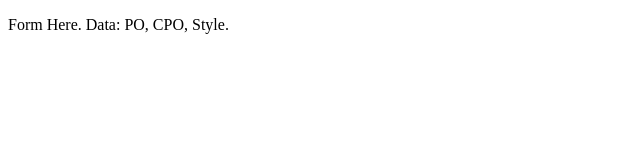
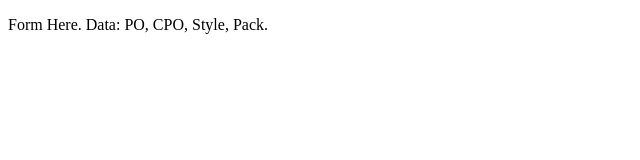
Before and after one commit to beliu/cs50w_project0, a plain HTML site: page index.html in a window 1280 px wide. Shown: the full height of the page, 0-640 px from the left. Drawn offline with Linux system fonts and the light colour scheme.

Commit message:
Add Pack Column to Form
Expand the form with the pack placeholder.

```diff
--- a/index.html
+++ b/index.html
@@ -4,6 +4,6 @@
 	<title>Project 0</title>
 </head>
 <body>
-	<p>Form Here. Data: PO, CPO, Style.</p>
+	<p>Form Here. Data: PO, CPO, Style, Pack.</p>
 </body>
 </html>
```
